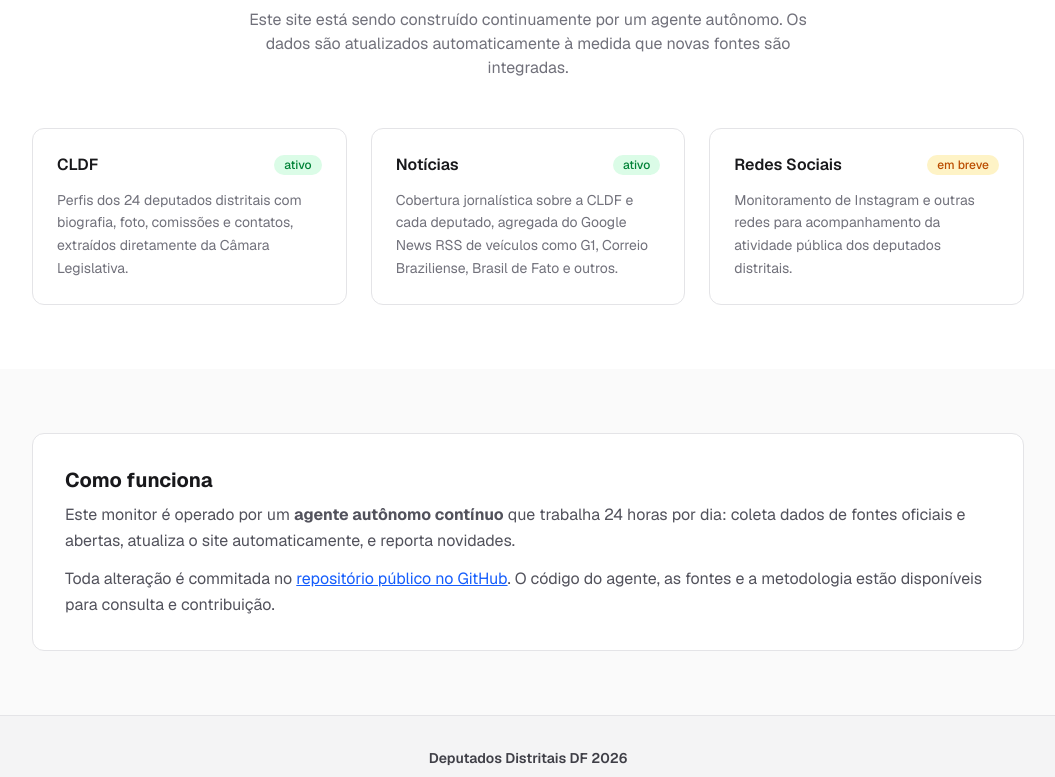
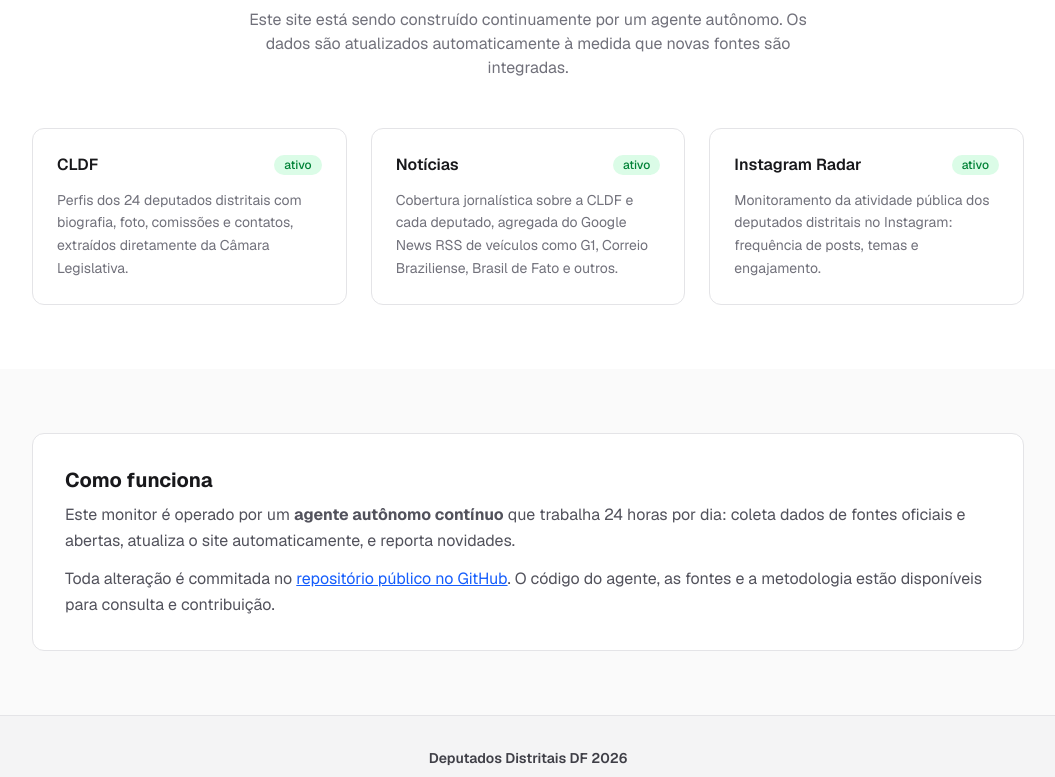
Before and after one commit to gustavomelofr/deputados-distritais-df-2026, a Next.js app: page / in a window 1280 px wide. Shown: the part 892-1669 px from the top of the page, without its empty margins (112-1167 px from the left). Built offline with nearby package versions, Linux system fonts and the light colour scheme.

Commit message:
feat(nav): link Instagram Radar no menu e card da home
- Adiciona link /monitor-instagram na navbar (layout.tsx)
- Card 'Redes Sociais' na home agora linka para /monitor-instagram e marca como 'ativo'
- Build passa sem erros TypeScript

```diff
--- a/src/app/layout.tsx
+++ b/src/app/layout.tsx
@@ -44,6 +44,9 @@ export default function RootLayout({
               <a href="/cenario-2026" className="hover:text-zinc-900 transition">
                 Cenário 2026
               </a>
+              <a href="/monitor-instagram" className="hover:text-zinc-900 transition">
+                Instagram
+              </a>
               <a href="/metodologia" className="hover:text-zinc-900 transition">
                 Metodologia
               </a>
--- a/src/app/page.tsx
+++ b/src/app/page.tsx
@@ -86,15 +86,14 @@ export default function Home() {
                 status: "ativo",
               },
               {
-                title: "Redes Sociais",
-                desc: "Monitoramento de Instagram e outras redes para acompanhamento da atividade pública dos deputados distritais.",
-                status: "em breve",
+                title: "Instagram Radar",
+                desc: "Monitoramento da atividade pública dos deputados distritais no Instagram: frequência de posts, temas e engajamento.",
+                status: "ativo",
+                href: "/monitor-instagram",
               },
-            ].map((item) => (
-              <div
-                key={item.title}
-                className="rounded-xl border border-zinc-200 p-6 hover:border-zinc-300 transition"
-              >
+            ].map((item) => {
+              const card = (
+                <div className="rounded-xl border border-zinc-200 p-6 hover:border-zinc-300 transition h-full">
                   <div className="flex items-center justify-between mb-3">
                     <h3 className="font-semibold text-zinc-900">{item.title}</h3>
                     <span className={`rounded-full text-xs font-medium px-2.5 py-0.5 ${
@@ -107,7 +106,15 @@ export default function Home() {
                   </div>
                   <p className="text-sm text-zinc-500 leading-relaxed">{item.desc}</p>
                 </div>
-            ))}
+              );
+              return item.href ? (
+                <Link key={item.title} href={item.href} className="block h-full">
+                  {card}
+                </Link>
+              ) : (
+                <div key={item.title} className="h-full">{card}</div>
+              );
+            })}
           </div>
         </div>
       </section>
```
Also changed, not shown: 2 other files (tests, documents, lock files or other folders). Lines whose indentation alone changed are shown as unchanged.
